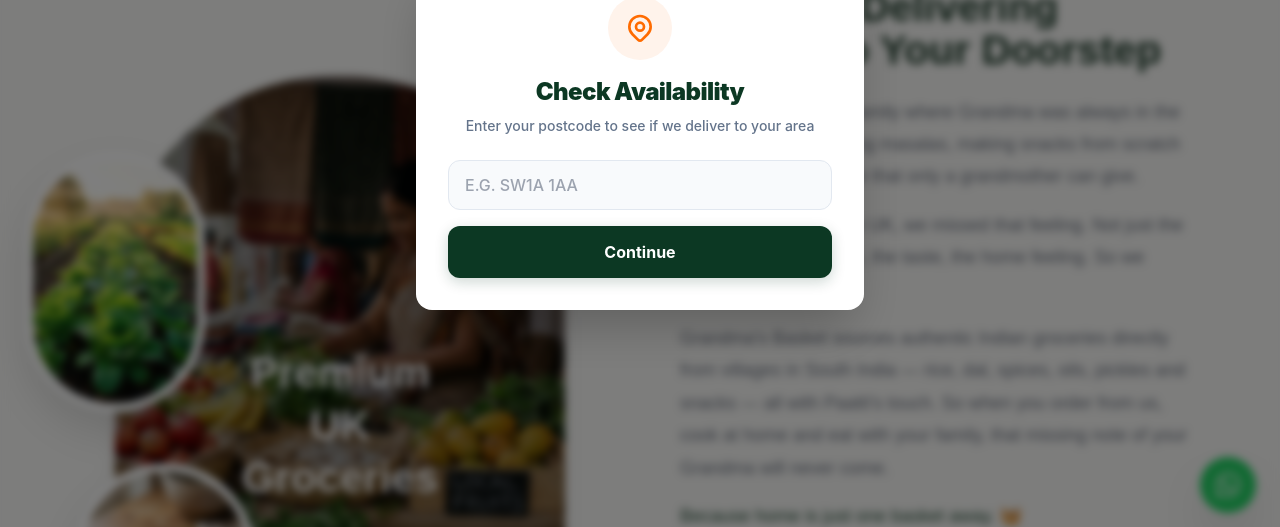
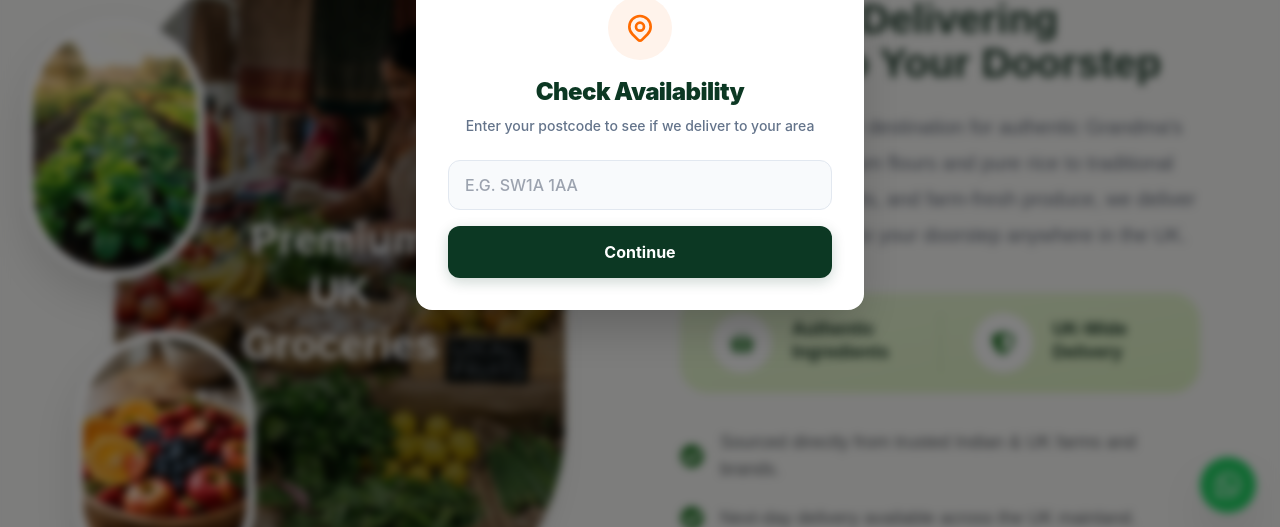
Before and after one commit to Hy-Tide/uk-ecommerce, a React (Vite) app: page /about in a window 1280 px wide. Shown: the part 263-790 px from the top of the page. Built offline with nearby package versions, Linux system fonts and the light colour scheme; no server answers.

Commit message:
Revert "about content update"
This reverts commit 0d65ab09ed3243af4631932c52984a25057104ec.

```diff
--- a/src/pages/About.jsx
+++ b/src/pages/About.jsx
@@ -62,20 +62,9 @@ const About = () => {
           </h2>
 
           {/* Description */}
-          <div className="text-[#6B7280] text-[16px] lg:text-[18px] leading-[1.8] max-w-[620px] mb-[40px] space-y-4">
-            <p>
-              We grew up in a joint family where Grandma was always in the kitchen — hand-roasting masalas, making snacks from scratch and cooking with a love that only a grandmother can give.
-            </p>
-            <p>
-              When we moved to the UK, we missed that feeling. Not just the food — but the warmth, the taste, the home feeling. So we decided to bring it.
-            </p>
-            <p>
-              Grandma's Basket sources authentic Indian groceries directly from villages in South India — rice, dal, spices, oils, pickles and snacks — all with Paatti's touch. So when you order from us, cook at home and eat with your family, that missing note of your Grandma will never come.
-            </p>
-            <p className="font-medium text-[#234B35]">
-              Because home is just one basket away. 🧺
-            </p>
-          </div>
+          <p className="text-[#6B7280] text-[16px] lg:text-[20px] leading-[1.8] max-w-[620px] mb-[40px]">
+            We are your premier destination for authentic Grandma's Basket. From premium flours and pure rice to traditional spices, vibrant sweets, and farm-fresh produce, we deliver quality food directly to your doorstep anywhere in the UK.
+          </p>
 
           {/* Feature Card */}
           <motion.div
```
